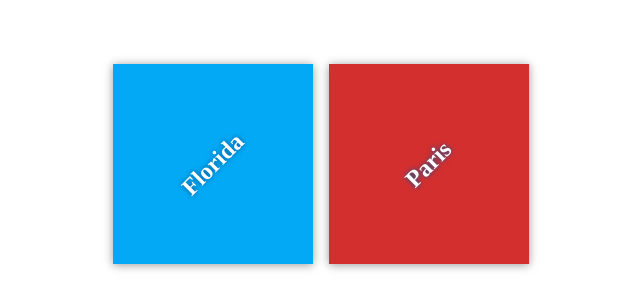
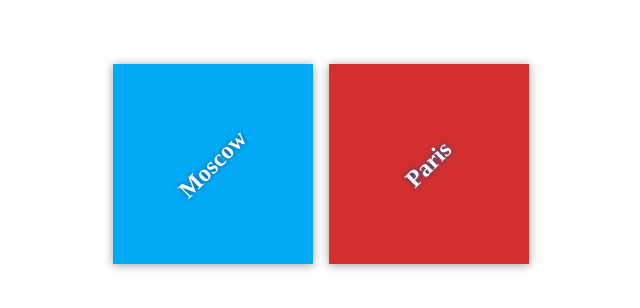
Before and after one commit to Keshavpp/my-t-p, a plain HTML site: page index.html in a window 1280 px wide. Shown: the part 236-544 px from the top of the page, 319-959 px from the left. Drawn offline with Linux system fonts and the light colour scheme.

Commit message:
changing location

```diff
--- a/index.html
+++ b/index.html
@@ -11,7 +11,7 @@
     <div class="container">
         <div class="destination-container">
             <div class="destination" id="florida">
-                <h2>Florida</h2>
+                <h2>Moscow</h2>
             </div>
 
             <div class="destination" id="paris">
```
